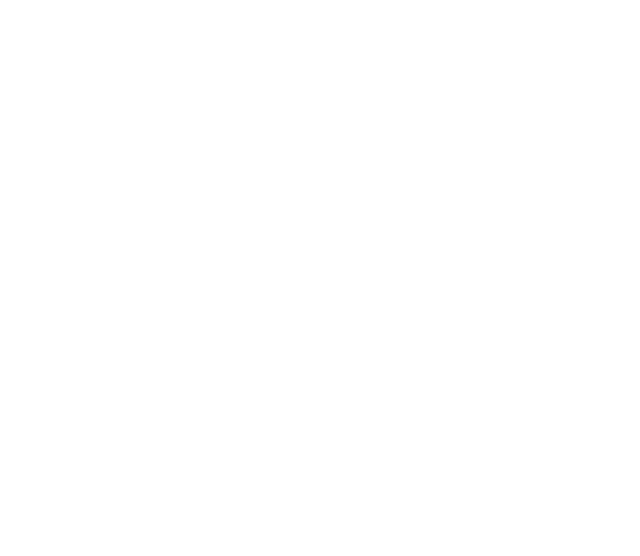
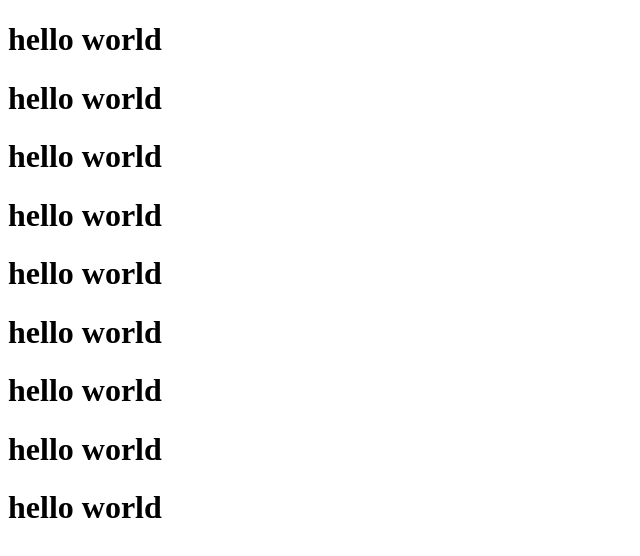
Before and after one commit to MuhammadWaseem13/git-prectice, a plain HTML site: page index.html in a window 1280 px wide. Shown: the whole page, without its empty margins (0-640 px from the left). Drawn offline with Linux system fonts and the light colour scheme.

Commit message:
add heading

```diff
--- a/index.html
+++ b/index.html
@@ -4,9 +4,21 @@
     <meta charset="UTF-8">
     <meta http-equiv="X-UA-Compatible" content="IE=edge">
     <meta name="viewport" content="width=device-width, initial-scale=1.0">
+    <link rel="stylesheet" href="style.css">
     <title>Document</title>
 </head>
 <body>
+    <h1>hello world</h1>
+    <h1>hello world</h1>
+    <h1>hello world</h1>
+    <h1>hello world</h1>
+    <h1>hello world</h1>
+    <h1>hello world</h1>
+    <h1>hello world</h1>
+    <h1>hello world</h1>
+    <h1>hello world</h1>
 
+
+    <script src="index.js"></script>
 </body>
 </html>
```
Also changed, not shown: 1 other file.
